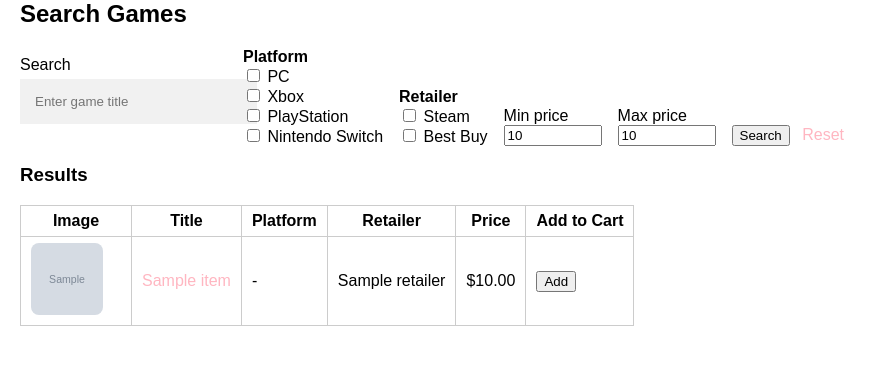
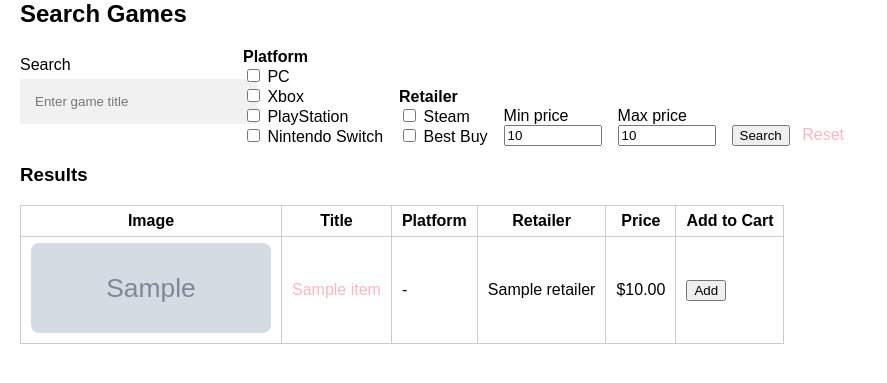
Before and after one commit to Cos229-239/2025_12_Team2, a FastAPI app: template templates/search.html in a window 1280 px wide. Shown: the part 148-531 px from the top of the page, without its empty margins (0-887 px from the left). Run offline with FastAPI, Linux system fonts and the light colour scheme; the template is opened without the code that fills it: most values are stand-ins (such as "Sample title", 1, 10 or a date in 2020); grey boxes marked "Sample" are stand-in pictures.

Commit message:
added some changes to clear pictures up

```diff
--- a/MatthewBakken.py
+++ b/MatthewBakken.py
@@ -109,7 +109,7 @@ async def search_bestbuy(query: str, page_size: int = 100):
                 "retailer": "Best Buy",
                 "platform":platform_value,
                 "product_url": p.get("url") or "",
-                "thumbnail_url": p.get("thumbnailImage") or p.get("image") or "",
+                "thumbnail_url": p.get("image") or "",
             }
         )
 
--- a/templates/search.html
+++ b/templates/search.html
@@ -110,7 +110,7 @@
                     <a href="{{ item.product_url }}" target="_blank" rel="noopener noreferrer">
                         <img src="{{ item.thumbnail_url }}"
                              alt="{{ item.title }} cover"
-                             style="width:72px; height:72px; object-fit:cover; border-radius:8px;"
+                             style="width:240px; height:90px; object-fit:cover; border-radius:8px;"
                              loading="lazy" />
                     </a>
                     {% else %}
```
